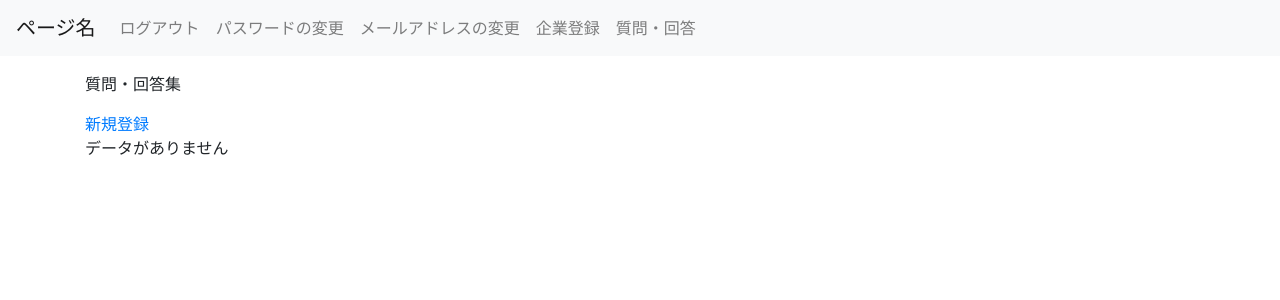
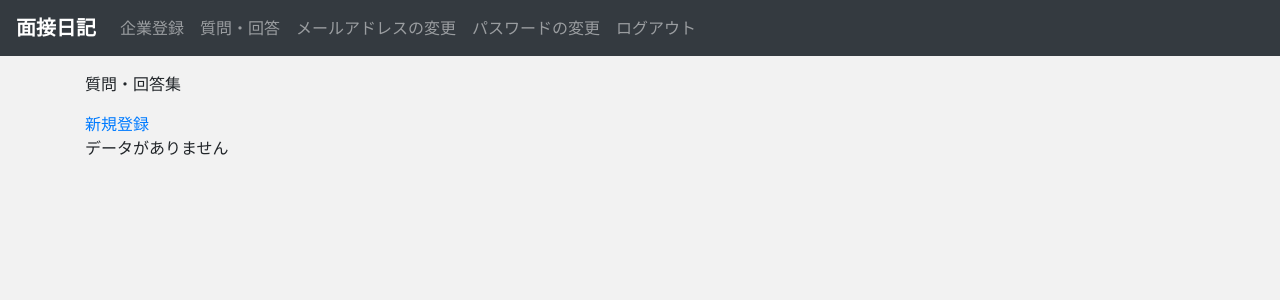
Before and after one commit to kimura121212/jobchange, a Django app: page /answer/ in a window 1280 px wide. Shown: the top 300 px of the page. Run offline with Django 3.2, Linux system fonts and the light colour scheme; the visitor is signed in with stand-in values (Sample User, id 1); data that the repository does not hold is empty; some libraries are stand-ins or nearby versions.

Commit message:
static修正

```diff
--- a/answer/views.py
+++ b/answer/views.py
@@ -13,10 +13,7 @@ class AnswerTop(generic.TemplateView):
     def get_context_data(self, **kwargs):
         context = super().get_context_data(**kwargs)
         login_user = self.request.user
-        # try:
         context['answeres'] = Answer.objects.filter(user_id=login_user).values
-        # except:
-        #     context['answeres'] = None
         return context
 
 
--- a/register/models.py
+++ b/register/models.py
@@ -8,12 +8,10 @@ from django.contrib.auth.base_user import BaseUserManager
 
 
 class UserManager(BaseUserManager):
-    """ユーザーマネージャー."""
 
     use_in_migrations = True
 
     def _create_user(self, email, password, **extra_fields):
-        """メールアドレスでの登録を必須にする"""
         if not email:
             raise ValueError('The given email must be set')
         email = self.normalize_email(email)
@@ -24,13 +22,11 @@ class UserManager(BaseUserManager):
         return user
 
     def create_user(self, email, password=None, **extra_fields):
-        """is_staff(管理サイトにログインできるか)と、is_superuer(全ての権限)をFalseに"""
         extra_fields.setdefault('is_staff', False)
         extra_fields.setdefault('is_superuser', False)
         return self._create_user(email, password, **extra_fields)
 
     def create_superuser(self, email, password, **extra_fields):
-        """スーパーユーザーは、is_staffとis_superuserをTrueに"""
         extra_fields.setdefault('is_staff', True)
         extra_fields.setdefault('is_superuser', True)
 
@@ -43,8 +39,6 @@ class UserManager(BaseUserManager):
 
 
 class User(AbstractBaseUser, PermissionsMixin):
-    """カスタムユーザーモデル."""
-
     email = models.EmailField(_('email address'), unique=True)
     first_name = models.CharField(_('first name'), max_length=30, blank=True)
     last_name = models.CharField(_('last name'), max_length=150, blank=True)
@@ -76,24 +70,15 @@ class User(AbstractBaseUser, PermissionsMixin):
         verbose_name_plural = _('users')
 
     def get_full_name(self):
-        """Return the first_name plus the last_name, with a space in
-        between."""
         full_name = '%s %s' % (self.first_name, self.last_name)
         return full_name.strip()
 
     def get_short_name(self):
-        """Return the short name for the user."""
         return self.first_name
 
     def email_user(self, subject, message, from_email=None, **kwargs):
-        """Send an email to this user."""
         send_mail(subject, message, from_email, [self.email], **kwargs)
 
     @property
     def username(self):
-        """username属性のゲッター
-
-        他アプリケーションが、username属性にアクセスした場合に備えて定義
-        メールアドレスを返す
-        """
         return self.email
--- /dev/null
+++ b/register/static/register/style.css
@@ -0,0 +1,3 @@
+body{
+    background-color:#F2F2F2!important;
+}
--- a/register/templates/register/base_auth.html
+++ b/register/templates/register/base_auth.html
@@ -1,20 +1,20 @@
+{% load static %}
 <!doctype html>
 <html lang="ja">
 <head>
     <!-- Required meta tags -->
     <meta charset="utf-8">
     <meta name="viewport" content="width=device-width, initial-scale=1, shrink-to-fit=no">
-
+    <link rel="stylesheet" type="text/css" href="{% static 'register/style.css' %}">
     <!-- Bootstrap CSS -->
     <link rel="stylesheet" href="https://stackpath.bootstrapcdn.com/bootstrap/4.1.0/css/bootstrap.min.css"
           integrity="sha384-9gVQ4dYFwwWSjIDZnLEWnxCjeSWFphJiwGPXr1jddIhOegiu1FwO5qRGvFXOdJZ4" crossorigin="anonymous">
-
     <title>会員登録</title>
 </head>
 <body>
     <!-- ナビゲーション -->
-    <nav class="navbar navbar-expand-lg navbar-light bg-light">
-      <a class="navbar-brand" href="{% url 'company:top' %}">ページ名</a>
+    <nav class="navbar navbar-expand-lg navbar-dark bg-dark">
+      <a class="navbar-brand font-weight-bold" href="{% url 'company:top' %}">面接日記</a>
       <button class="navbar-toggler" type="button" data-toggle="collapse" data-target="#navbarSupportedContent" aria-controls="navbarSupportedContent" aria-expanded="false" aria-label="Toggle navigation">
         <span class="navbar-toggler-icon"></span>
       </button>
@@ -23,24 +23,24 @@
         <ul class="navbar-nav mr-auto">
           {% if user.is_authenticated %}
           <li>
-            <a class="nav-item nav-link" href="{% url 'register:logout' %}">ログアウト</a>
+            <a class="nav-item nav-link" href="{% url 'company:register' %}">企業登録</a>
+          </li>
+          <li>
+            <a class="nav-item nav-link" href="{% url 'answer:top' %}">質問・回答</a>
+          </li>
+          <li>
+            <a class="nav-item nav-link" href="{% url 'register:email_change' %}">メールアドレスの変更</a>
           </li>
           <li>
             <a class="nav-item nav-link" href="{% url 'register:password_change' %}">パスワードの変更</a>
           </li>
           <li>
-            <a class="nav-item nav-link" href="{% url 'register:email_change' %}">メールアドレスの変更</a>
-          </li>
-          <li>
-            <a class="nav-item nav-link" href="{% url 'company:register' %}">企業登録</a>
-          </li>
-          <li>
-            <a class="nav-item nav-link" href="{% url 'answer:top' %}">質問・回答</a>
+            <a class="nav-item nav-link" href="{% url 'register:logout' %}">ログアウト</a>
           </li>
           {% else %}
           <li class="nav-item">
             <a class="nav-item nav-link" href="{% url 'register:login' %}">
-            ログインはこちら
+            ログイン
           </a>
           </li>
           {% endif %}
```
Also changed, not shown: register/views.py (+14 -26 lines).
